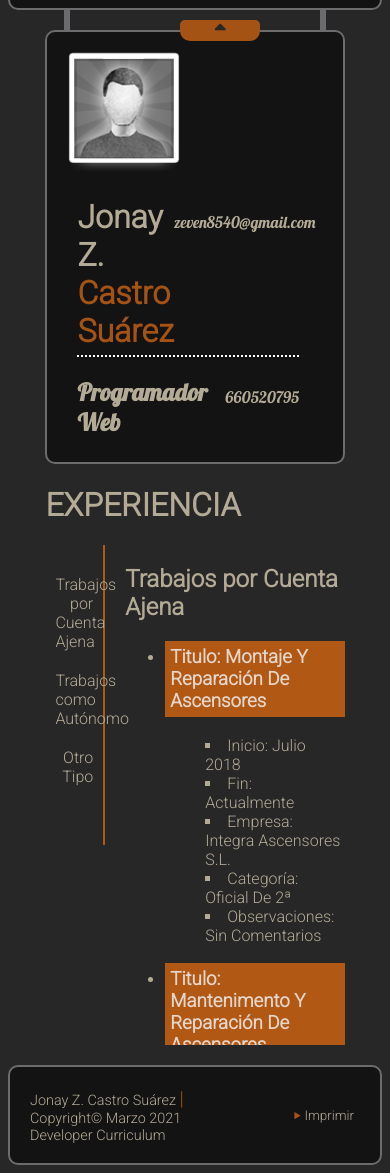
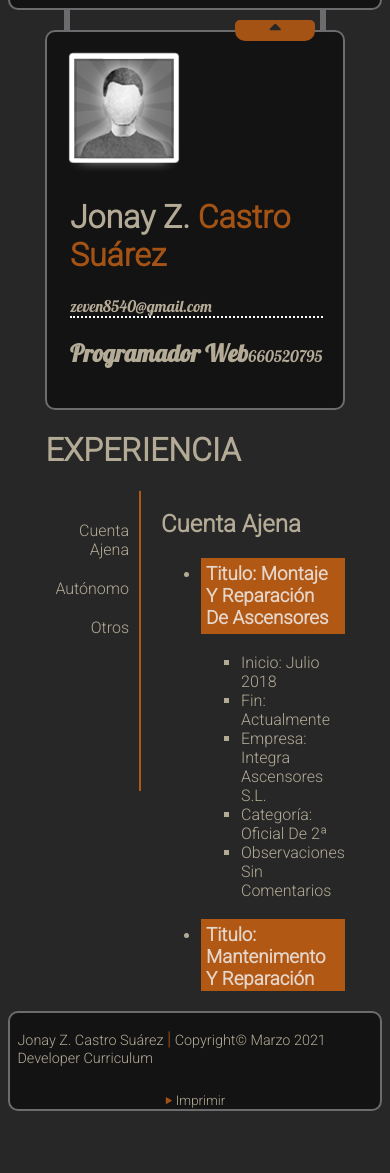
Before and after one commit to JonayCastro/Curriculum, a plain HTML site: page index.html at #!/experience in a window 390 px wide. Shown: the part 203-1376 px from the top of the page. After the commit the page ends 1322 px from the top, so only its background shows below. Drawn offline with nearby package versions, Linux system fonts and the light colour scheme; some packages are replaced by stand-ins of ours.

Commit message:
Corregida maquetació para moviles y añadido media query

```diff
--- a/angular/portfolioController.js
+++ b/angular/portfolioController.js
@@ -2,7 +2,7 @@ angular.module('appAngular')
     .controller('portfolioController', function($scope){
         /*
             Εl formato para $scope.enlaces es:
-            $scope.enlaces = [[0,1,2,3]]
+            $scope.enlaces = [[0,1,2,3,4]]
             0 -> Url del enlaces (atributo ng-href)
             1 -> Texto que se muestra bajo la imagen con :hover
             2 -> Url de la imagen en la ruta assets/img/[nombre de la imagen] (atributo ng-src)
--- a/css/footer.css
+++ b/css/footer.css
@@ -4,18 +4,16 @@ footer{
     height: 100px;
     margin-bottom: -20px;
     display: flex;
-    flex-wrap: wrap;
-    align-content: space-around;
-    vertical-align: middle;
+    /* flex-wrap: wrap; */
+    flex-flow: row;
+    align-items: center;
     font-size: 0.9rem;
 }
 #copy-container{
-    flex: 1;
-    display: flex;
-    justify-content: flex-start;
+    flex: 6;
 }
 #copy-container p{
-    margin-left: 20px;
+    margin-left: 2%;
 }
 #copy-container span{
     color: var(--titles-color);
@@ -23,18 +21,12 @@ footer{
 }
 #service-container{
     flex: 1;
-    text-align: center;
-    display: flex;
-    align-items: center;
-    justify-content: flex-end;
 }
 #btn-print{
     background-color: var(--header-background-color);
     border: none;
     color: var(--text-color);
-    margin-right: 20px;
 }
-
 #btn-print::before{
     content: "\2023";
     color: var(--titles-color);
--- a/css/header-down.css
+++ b/css/header-down.css
@@ -9,36 +9,26 @@
     margin: auto;
 }
 #image-container{
-    text-align: center;
-    width: 12%;
-
+    flex: 1;
 }
 #info-container{
-    width: 87%;
-    margin-left: 10px;
-
+    flex: 6;
+    margin-left: 1%;
 }
 #info-container-up{
-    display: flex;
-    align-items: baseline;
-    border-bottom: 2px dotted white;
-}
-.left-info{
-    flex: 4;
+   border-bottom: 2px dotted white;
 }
 .container-flex-info{
     display: flex;
-    align-items: center;
+    flex-wrap: wrap;
+    justify-content: space-between;
+    align-items: baseline;
 }
 #name-info span{
     color: var(--titles-color);
 }
 .special-text{
     font-family: var(--second-font);
-}
-.info-item{
-    display: inline;
-    margin-bottom: 5px;
 }
 #btn-container{
     display: flex;
@@ -54,7 +44,7 @@
 #btn-change-data{
    margin-top: 10px;
    padding-top: 5px;
-   margin-right: 60px;
+   margin-right: 2%;
    width: 80px;
    height: 30px;
    border-top-left-radius: 5px;
--- a/css/header-up.css
+++ b/css/header-up.css
@@ -5,6 +5,7 @@
     margin-bottom: 10px;
     padding: 30px;
     display: flex;
+    flex-wrap: wrap;
     flex-direction: row;
 }
 
@@ -18,7 +19,7 @@
     vertical-align: top;
 }
 #social-header-container{
-    width: 20%;
+    flex: 1;
     padding: 20px;
 }
 .item-social-container{
@@ -29,14 +30,14 @@
     align-items: center;
     background-color: var(--border-menu-color);
     border-radius: 5px;
-
 }
 #social-header-container div:nth-child(2){
     margin-top: 10px;
     margin-bottom: 10px;
+
 }
 #menu-header-container{
-    width: 90%;
+    flex: 4;
     margin-left: 20px;
     display: flex;
     flex-direction: row;
--- a/css/main.css
+++ b/css/main.css
@@ -10,7 +10,8 @@ main{
     align-content: space-between;
 }
 .left-main-container{
-    width: 20%;
+    /* width: 20%; */
+    flex: 1;
     height: 300px;
     border-right: 2px solid var(--border-menu-color);
     text-align: right;
@@ -29,8 +30,8 @@ main{
 }
 .right-main-container{
     height: 500px;
-    width: 80%;
-    overflow-y: scroll;
+    flex: 5;
+    overflow: auto;
     scroll-behavior: smooth;
 }
 .right-main-section{
@@ -38,7 +39,8 @@ main{
 
 }
 .right-main-section:nth-child(2){
-    margin: 20px inherit;
+    margin: 2% inherit;
+
 }
 .main-list h3{
     background-color: var(--border-menu-color);
@@ -46,7 +48,7 @@ main{
     padding: 5px;
 }
 .main-list ul{
-    list-style: square inside;
+    list-style: square;
 }
 .item-name{
     text-transform: uppercase;
--- /dev/null
+++ b/css/media-query.css
@@ -0,0 +1,6 @@
+@media (max-width: 400px) and (orientation: portrait)
+{
+    footer{
+        flex-direction: column;
+    }
+}
--- a/css/portfolio.css
+++ b/css/portfolio.css
@@ -9,8 +9,15 @@
     margin: 10px;
     border-radius: 10px;
     position: relative;
-
+    transition: all .5s;
     text-align: center;
+}
+.container-page:hover{
+    box-shadow:  10px 10px 20px 2px  rgba(242,173,100,1);
+    transform: translate(-5px, -5px);
+}
+.container-page:hover a img{
+    opacity: .1;
 }
 .img-page{
     width: 200px;
@@ -21,9 +28,10 @@
     position: relative;
     transition: all .5s;
 }
-.img-page:hover{
+/* .img-page:hover{
     opacity: .1;
-}
+} */
+
 
 .text-hidden{
     position: absolute;
--- a/index.html
+++ b/index.html
@@ -19,6 +19,7 @@
     <link rel="stylesheet" href="css/animate.css">
     <link rel="stylesheet" href="css/about.css">
     <link rel="stylesheet" href="css/portfolio.css">
+    <link rel="stylesheet" href="css/media-query.css">
     <!-- GOOGLE FONTS -->
     <link rel="preconnect" href="https://fonts.gstatic.com">
     <link href="https://fonts.googleapis.com/css2?family=Lobster&family=Roboto:wght@300&display=swap" rel="stylesheet">
@@ -74,11 +75,11 @@
             <div id="info-container">
                 <div id="info-container-up" class="container-flex-info">
                     <h1 class="info-item left-info blur" id="name-info" ng-model="info"  ng-class="status">{{nameSpace}}<span> {{firstNameSpace}}</span></h1>
-                    <a href="mailto:zeven8540@gmail.com" class="info-item special-text my-link">{{emailSpace}}</a>
+                    <a href="mailto:zeven8540@gmail.com" class="info-item special-text my-link right-info">{{emailSpace}}</a>
                 </div>
                 <div id="info-container-down" class="container-flex-info">
                     <h2 class="info-item left-info special-text blur" ng-class="status">{{workSpace}}</h2>
-                    <a href="tel:+34660520795" class="info-item special-text my-link">{{phoneSpace}}</a>
+                    <a href="tel:+34660520795" class="info-item special-text my-link right-info">{{phoneSpace}}</a>
                 </div>
             </div>
         </div>
--- a/templates/experience.html
+++ b/templates/experience.html
@@ -3,14 +3,14 @@
 <div class="main-container" ng-controller="sperienceController">
     <div class="left-main-container">
         <ul>
-            <li ng-click="goTo('ajena')">Trabajos por Cuenta Ajena</li>
-            <li ng-click="goTo('autonomo')">Trabajos como Autónomo</li>
-            <li ng-click="goTo('otros')">Otro Tipo</li>
+            <li ng-click="goTo('ajena')">Cuenta Ajena</li>
+            <li ng-click="goTo('autonomo')">Autónomo</li>
+            <li ng-click="goTo('otros')">Otros</li>
         </ul>
     </div>
     <div class="right-main-container" id="scroll-main-container">
         <div class="right-main-section">
-            <h2 id="ajena">Trabajos por Cuenta Ajena</h2>
+            <h2 id="ajena">Cuenta Ajena</h2>
             <ul class="main-list">
                 <li ng-repeat="linea in ajeno">
                     <h3>Titulo: <span class="item-name to-capitalize">{{linea[0]}}</span></h3>
@@ -25,7 +25,7 @@
             </ul>
         </div>
         <div class="right-main-section">
-            <h2 id="autonomo">Trabajos como Autónomo</h2>
+            <h2 id="autonomo">Autónomo</h2>
             <ul class="main-list">
                 <li ng-repeat="linea in autonomo">
                     <h3>Titulo: <span class="item-name to-capitalize">{{linea[0]}}</span></h3>
@@ -40,7 +40,7 @@
             </ul>
         </div>
         <div class="right-main-section">
-            <h2 id="otros">Otro Tipo</h2>
+            <h2 id="otros">Otros</h2>
             <ul class="main-list">
                 <li ng-repeat="linea in otros">
                     <h3>Titulo: <span class="item-name to-capitalize">{{linea[0]}}</span></h3>
```
